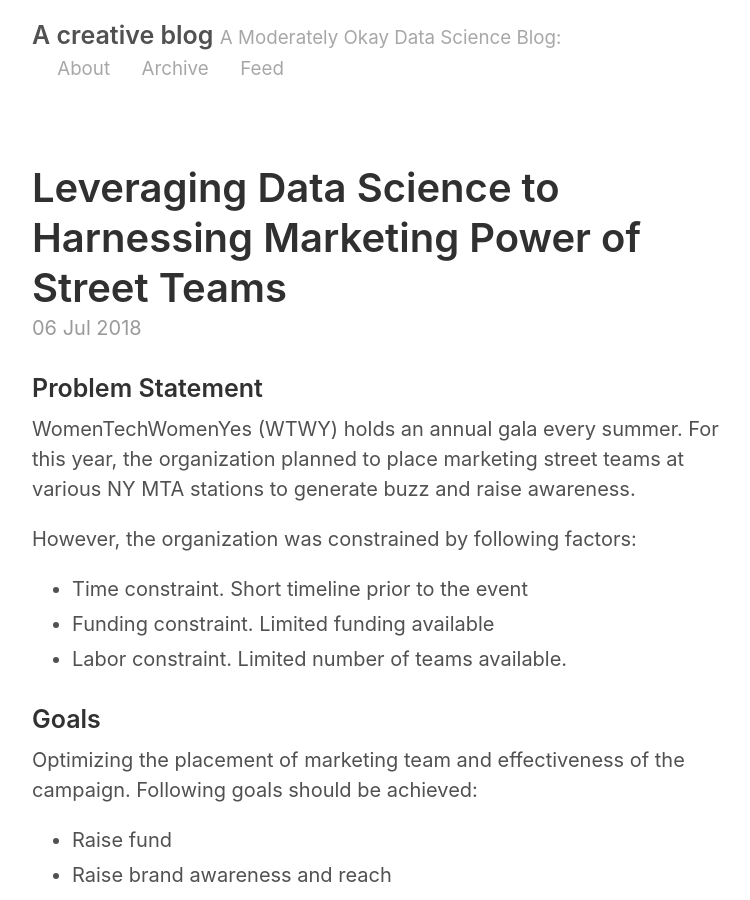
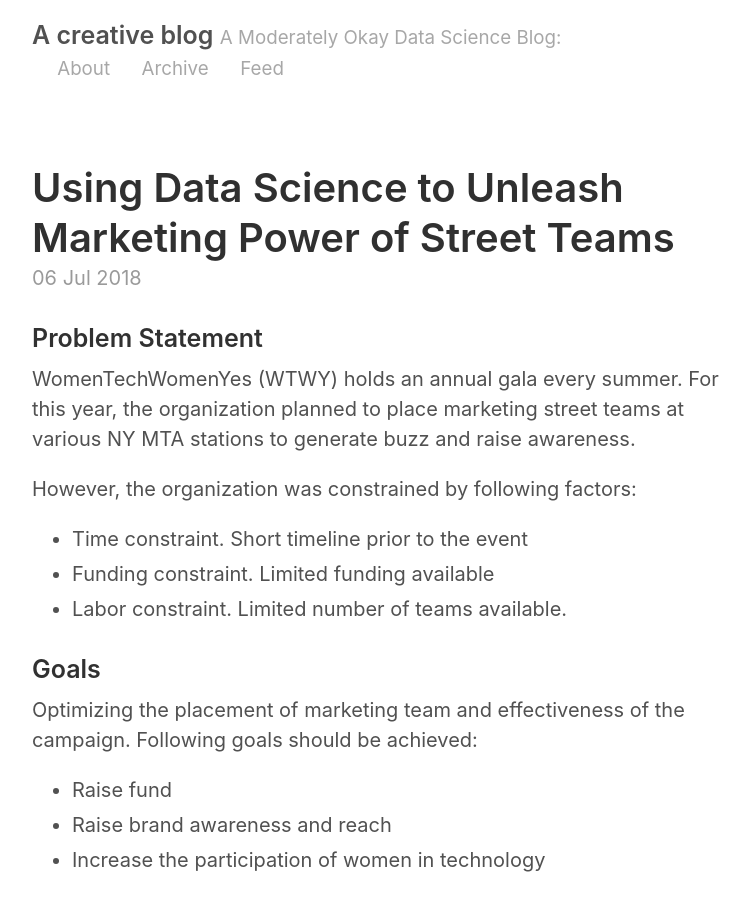
Before and after one commit to xzhou110/xzhou110.github.io, a Jekyll site: the page built from _posts/2018-07-06-project-benson.md, in a window 1280 px wide and 900 px high. Shown: the whole window, without its empty margins (258-1008 px from the left). Built offline with Jekyll 4.4.1, drawn with Linux system fonts in a browser that asks for light colours.

Commit message:
final touch

```diff
--- a/_posts/2018-07-06-project-benson.md
+++ b/_posts/2018-07-06-project-benson.md
@@ -1,6 +1,6 @@
 ---
 layout: post
-title: Leveraging Data Science to Harnessing Marketing Power of Street Teams
+title: Using Data Science to Unleash Marketing Power of Street Teams
 ---
 
 ### Problem Statement
@@ -86,4 +86,4 @@
 <li>Other factors to consider: education, income level, and etc.</li>
 </ul>
 
-<img src="final_finding.jpg" height="350" width="500">
+<img src="final_finding.jpg" height="350" width="550">
```
